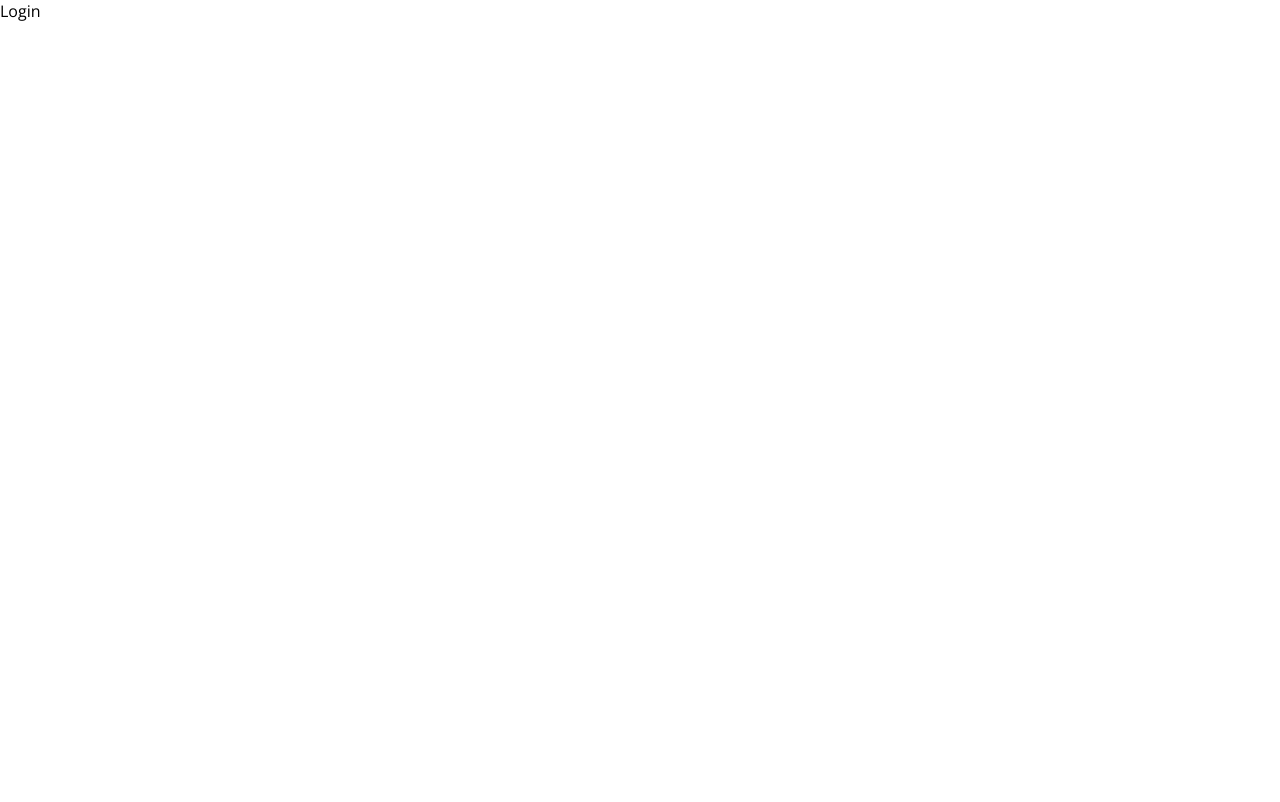
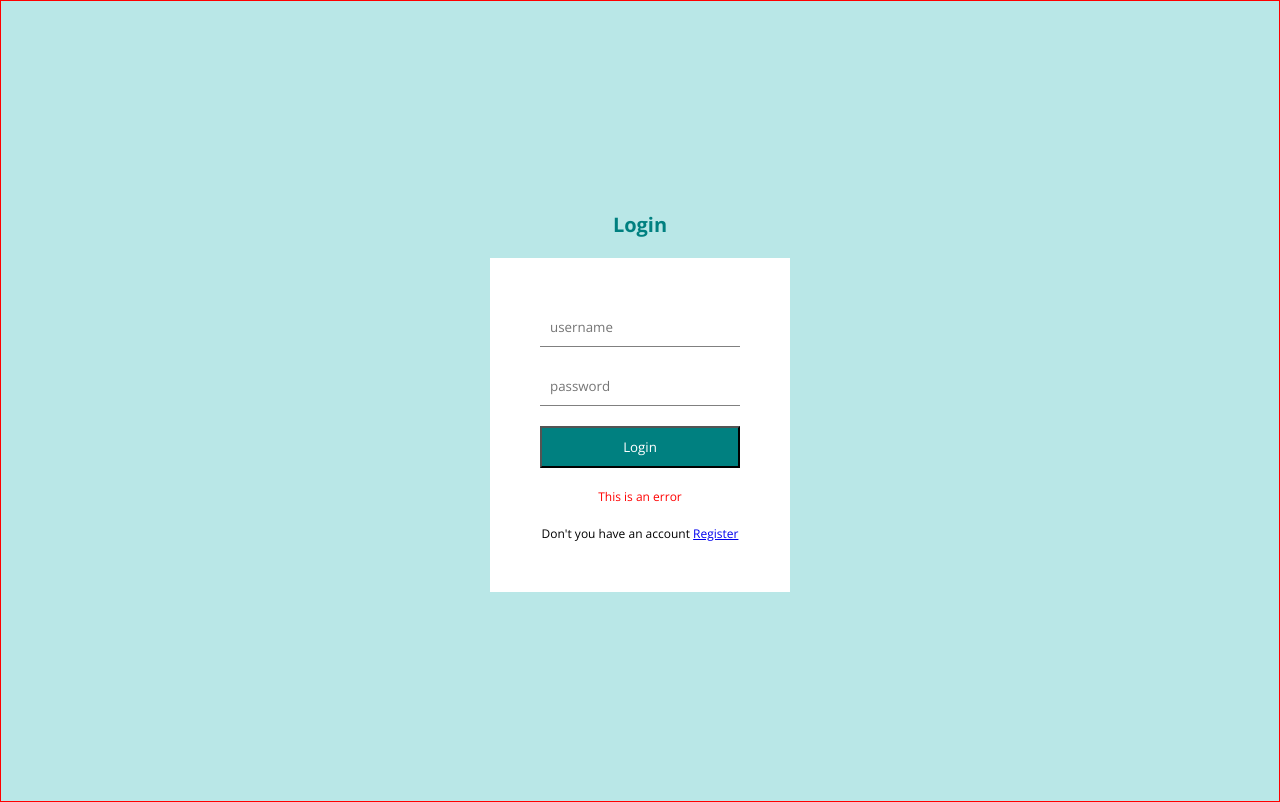
Before and after one commit to jerry-jma/full-stack-blog, a React (Create React App) app in the folder client/: page /login in a window 1280 px wide. Built offline with nearby package versions, Linux system fonts and the light colour scheme.

Commit message:
feat: complete basic template and style for Login

```diff
--- a/client/package.json
+++ b/client/package.json
@@ -10,6 +10,7 @@
     "react-dom": "^18.0.0",
     "react-router-dom": "^6.5.0",
     "react-scripts": "5.0.1",
+    "sass": "^1.57.0",
     "web-vitals": "^2.1.4"
   },
   "scripts": {
--- a/client/src/App.js
+++ b/client/src/App.js
@@ -1,16 +1,13 @@
-import {
-  createBrowserRouter,
-  RouterProvider,
-  Outlet
-} from "react-router-dom";
+import { createBrowserRouter, RouterProvider, Outlet } from "react-router-dom";
 
-import Register from './pages/Register'
-import Login from './pages/Login'
-import Home from './pages/Home'
-import Write from './pages/Write'
-import Single from './pages/Single'
-import Navbar from './components/Navbar'
-import Footer from './components/Footer'
+import Register from "./pages/Register";
+import Login from "./pages/Login";
+import Home from "./pages/Home";
+import Write from "./pages/Write";
+import Single from "./pages/Single";
+import Navbar from "./components/Navbar";
+import Footer from "./components/Footer";
+import "./style.scss";
 
 function App() {
   const Layout = () => {
@@ -20,8 +17,8 @@
         <Outlet />
         <Footer />
       </>
-    )
-  }
+    );
+  };
 
   const router = createBrowserRouter([
     {
@@ -30,17 +27,17 @@
       children: [
         {
           path: "/",
-        element: <Home />
+          element: <Home />,
         },
         {
           path: "/post/:id",
-        element: <Single />
+          element: <Single />,
         },
         {
           path: "/write",
-        element: <Write />
-      }
-     ]
+          element: <Write />,
+        },
+      ],
     },
     {
       path: "/register",
@@ -53,7 +50,11 @@
   ]);
 
   return (
+    <div className="app">
+      <div className="container">
         <RouterProvider router={router} />
+      </div>
+    </div>
   );
 }
 
--- a/client/src/pages/Login.jsx
+++ b/client/src/pages/Login.jsx
@@ -1,9 +1,21 @@
-import React from 'react'
+import React from "react";
+import { Link } from "react-router-dom";
 
 const Login = () => {
   return (
-    <div>Login</div>
-  )
-}
+    <div className="auth">
+      <h1 className="">Login</h1>
+      <form action="" className="">
+        <input type="text" placeholder="username" />
+        <input type="text" placeholder="password" />
+        <button>Login</button>
+        <p className="">This is an error</p>
+        <span>
+          Don't you have an account <Link to="/register">Register</Link>
+        </span>
+      </form>
+    </div>
+  );
+};
 
-export default Login
+export default Login;
--- a/client/src/pages/Register.jsx
+++ b/client/src/pages/Register.jsx
@@ -1,9 +1,21 @@
-import React from 'react'
+import React from "react";
+import { Link } from "react-router-dom";
 
 const Register = () => {
   return (
-    <div>Register</div>
-  )
-}
+    <div className="auth">
+      <h1 className="">Register</h1>
+      <form action="" className="">
+        <input type="text" placeholder="username" />
+        <input type="text" placeholder="password" />
+        <button>Register</button>
+        <p className="">This is an error</p>
+        <span>
+          Do you have an account <Link to="/login">Login</Link>
+        </span>
+      </form>
+    </div>
+  );
+};
 
-export default Register
+export default Register;
--- /dev/null
+++ b/client/src/style.scss
@@ -0,0 +1,56 @@
+$lightGreen: #b9e7e7;
+
+.app {
+  .container {
+    // Login & Register
+    .auth {
+      border: 1px red solid;
+      display: flex;
+      flex-direction: column;
+      align-items: center;
+      justify-content: center;
+      height: 100vh;
+      background-color: $lightGreen;
+    }
+
+    h1 {
+      color: teal;
+      font-size: 20px;
+      margin-bottom: 20px;
+    }
+
+    form {
+      display: flex;
+      flex-direction: column;
+      padding: 50px;
+      background-color: white;
+      width: 200px;
+      gap: 20px;
+    }
+
+    input {
+      padding: 10px;
+      border: none;
+      border-bottom: 1px solid gray;
+    }
+
+    button {
+      // border: 1px solid red;
+      padding: 10px;
+      background-color: teal;
+      color: white;
+      cursor: pointer;
+    }
+
+    p {
+      font-size: 12px;
+      color: red;
+      text-align: center;
+    }
+
+    span {
+      font-size: 12px;
+      text-align: center;
+    }
+  }
+}
```
Also changed, not shown: 1 other file (tests, documents, lock files or other folders). Lines whose indentation alone changed are shown as unchanged.
